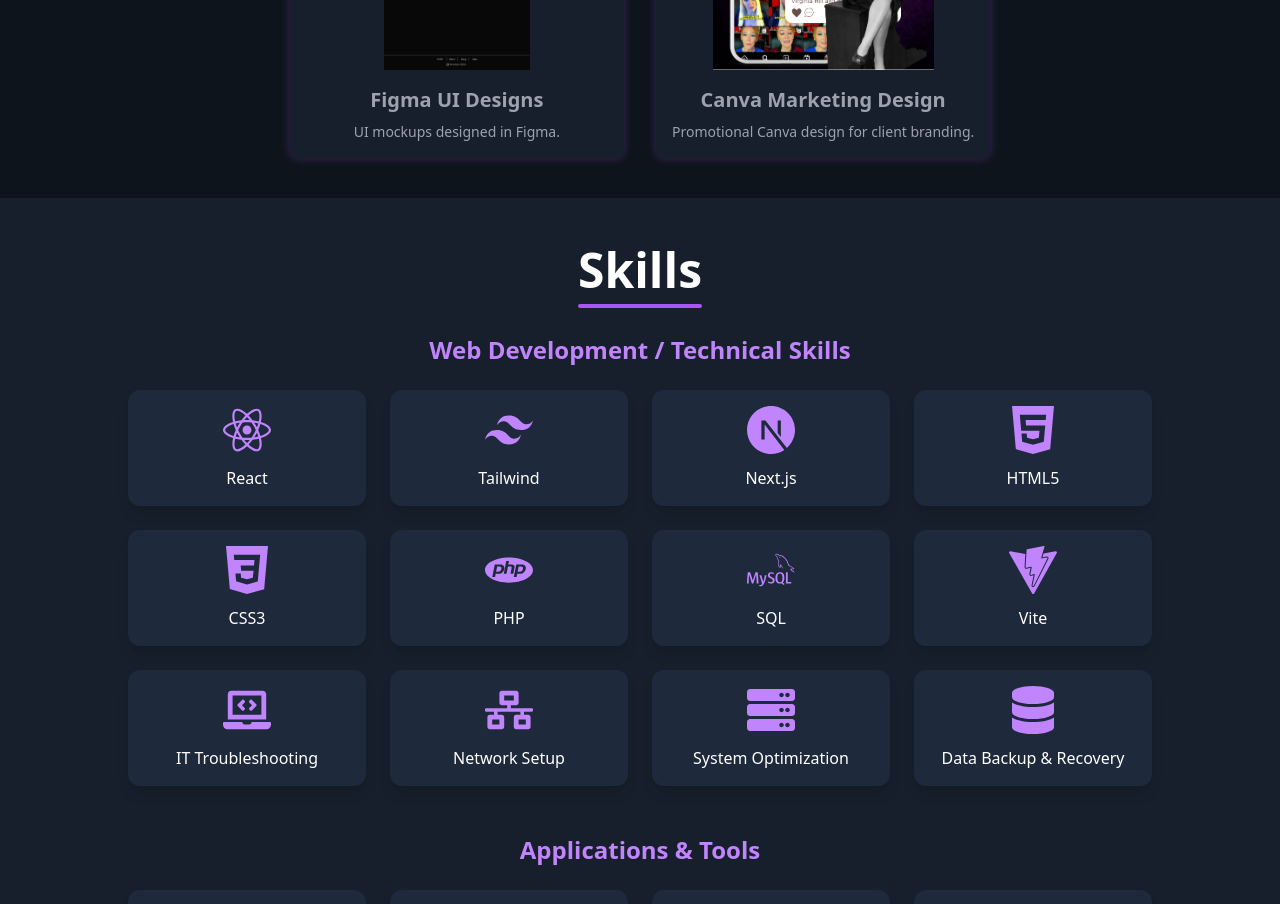
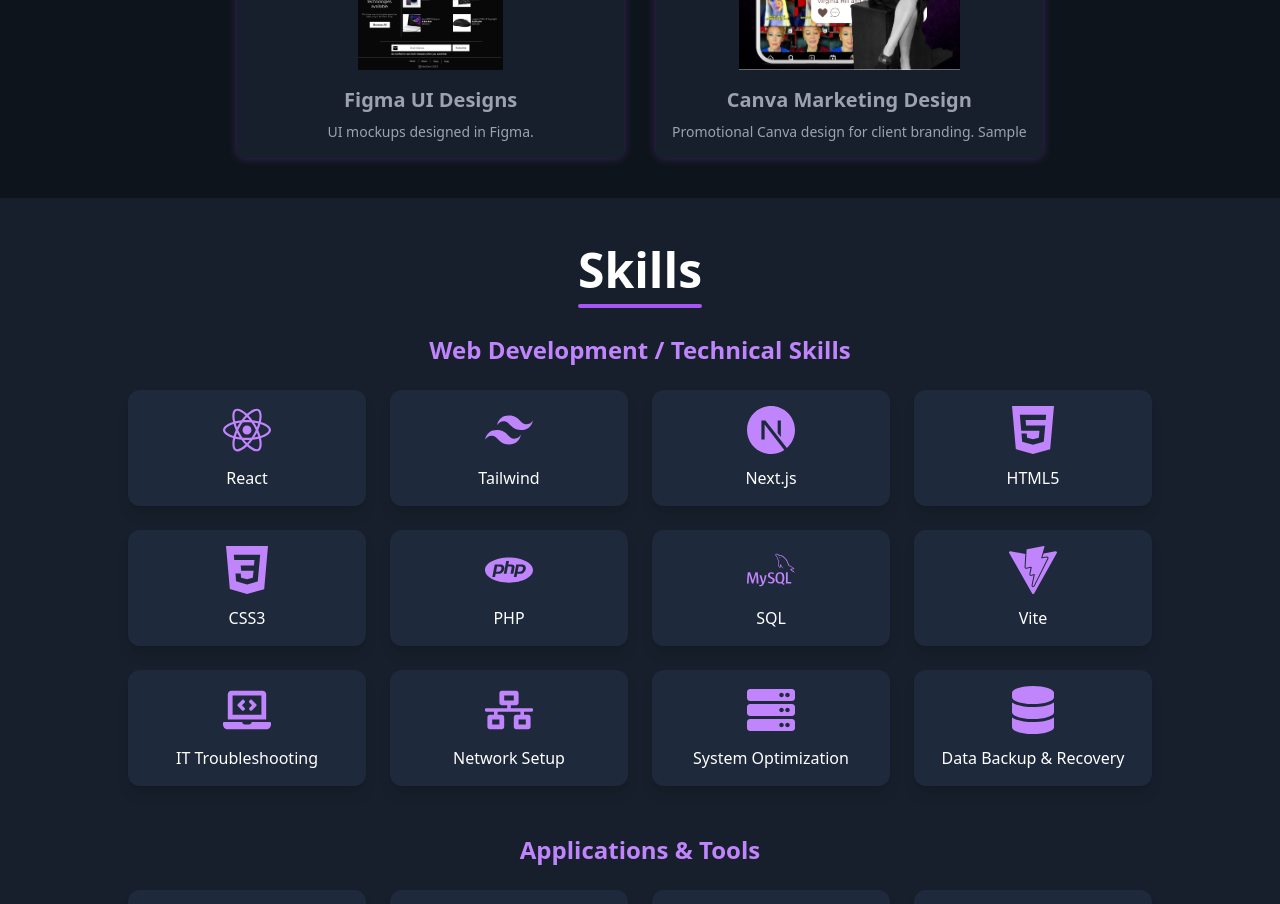
Before and after one commit to nlldiamond/portfolio, a React (Vite) app: page / in a window 1280 px wide. Shown: the part 2420-3324 px from the top of the page. Built offline with nearby package versions, Linux system fonts and the light colour scheme.

Commit message:
Figma image fix

```diff
--- a/src/App.tsx
+++ b/src/App.tsx
@@ -60,7 +60,7 @@ function App() {
     },
     {
       title: "Canva Marketing Design",
-      description: "Promotional Canva design for client branding.",
+      description: "Promotional Canva design for client branding. Sample",
       images: [canva1, canva2]
     }
   ];
```
Also changed, not shown: src/assets/nrTech.jpg.
